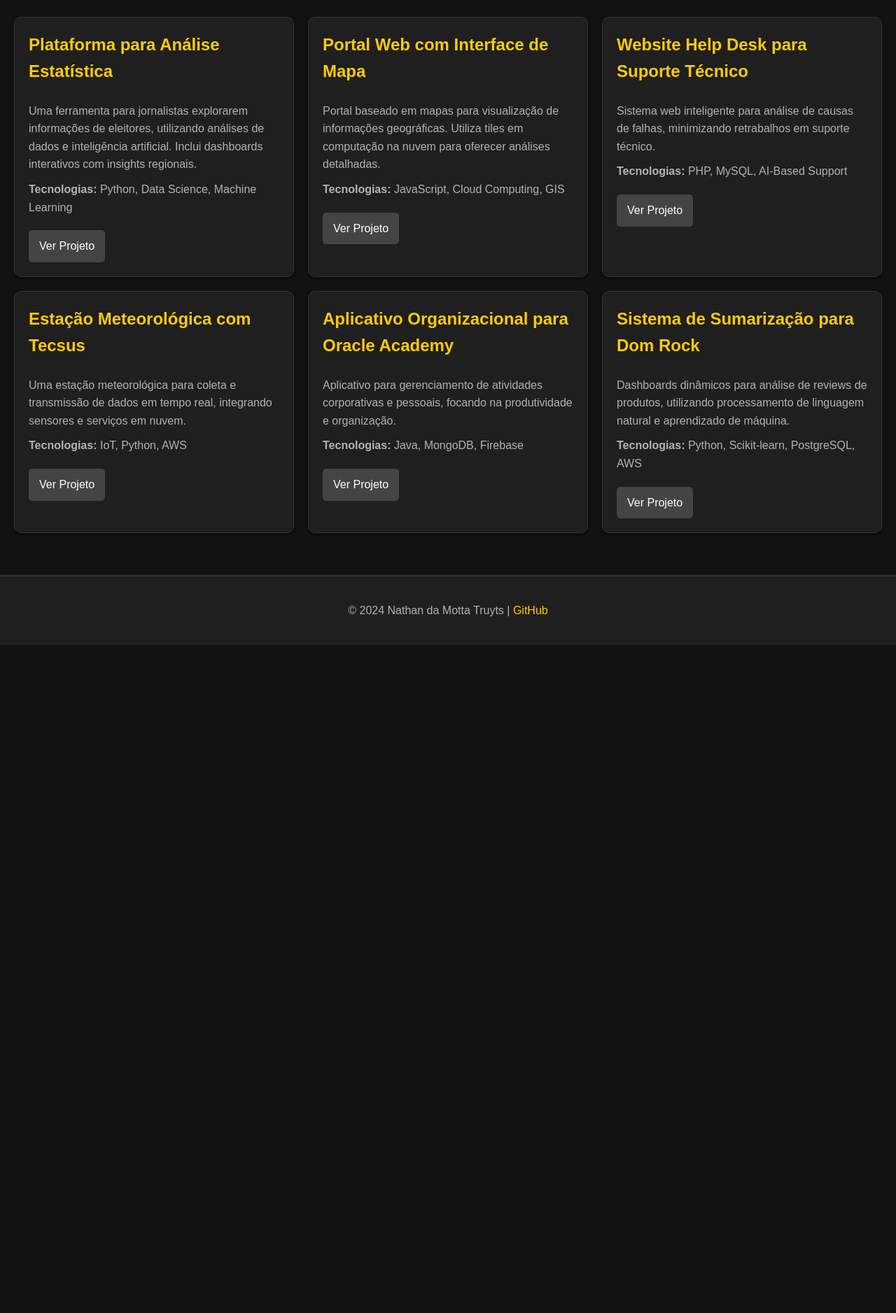
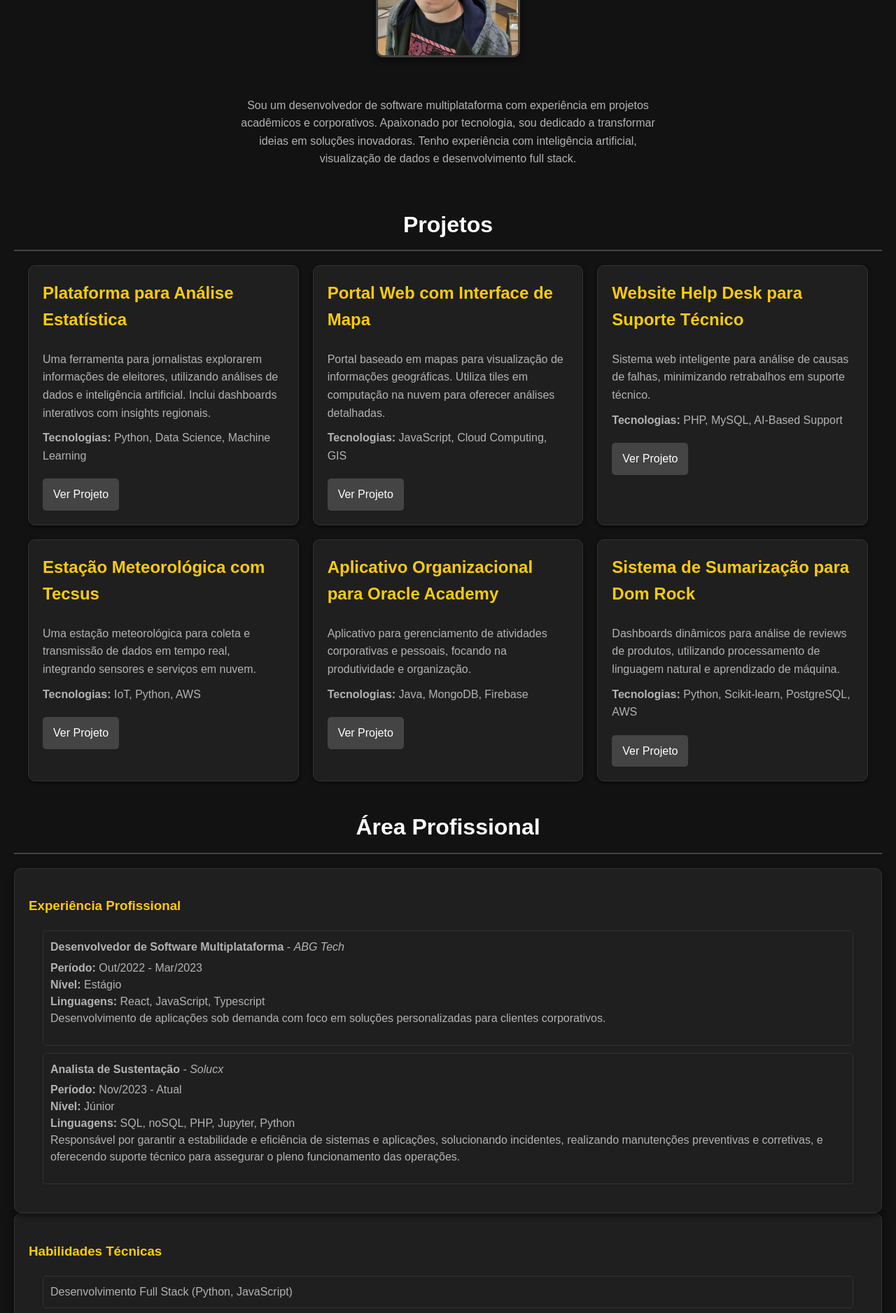
Before and after one commit to fatec-sjc-dsm-portfolio/ra1461392111026, a plain HTML site: page index.html in a window 1280 px wide. Shown: the part 440-2317 px from the top of the page at 70% size. Before the commit the page ends 1362 px from the top, so only its background shows below. Drawn offline with Linux system fonts and the light colour scheme.

Commit message:
Correções solicitadas

```diff
--- a/index.html
+++ b/index.html
@@ -7,25 +7,90 @@
     <link rel="stylesheet" href="./style.css">
 </head>
 <body>
+    <!-- Header -->
     <header>
+        <nav>
+            <ul>
+                <li><a href="#about">Sobre Mim</a></li>
+                <li><a href="#projects">Projetos</a></li>
+                <li><a href="#professional">Área Profissional</a></li>
+            </ul>
+        </nav>
         <h1>Nathan da Motta Truyts</h1>
         <p>Desenvolvedor de Software Multiplataforma</p>
     </header>
-    <main>
+
+    <!-- Seção de Informações Pessoais -->
     <section id="about">
         <h2>Sobre Mim</h2>
-            <p>Tenho 22 anos, natural de Jacareí, estudo Desenvolvimento de Software Multiplataforma na Fatec São José dos Campos e possuo certificações em UX, front-end e design patterns. Sou tranquilo, aberto a críticas e trabalho bem em equipe. Meu objetivo é crescer como profissional e contribuir com a sociedade.</p>
+        <div class="about-container">
+            <img src="./assets/images/profile.jpg" alt="Foto de Perfil" class="profile-photo">
+            <p>
+                Sou um desenvolvedor de software multiplataforma com experiência em
+                projetos acadêmicos e corporativos. Apaixonado por tecnologia, sou
+                dedicado a transformar ideias em soluções inovadoras.
+                Tenho experiência com inteligência artificial, visualização de dados
+                e desenvolvimento full stack.
+            </p>
+        </div>
     </section>
+
+    <!-- Seção de Projetos -->
     <section id="projects">
         <h2>Projetos</h2>
         <div class="projects-grid">
+            <!-- Os projetos serão inseridos pelo JavaScript -->
         </div>
     </section>
-    </main>
+
+
+    <!-- Seção de Área Profissional -->
+    <section id="professional">
+        <h2>Área Profissional</h2>
+        <div class="professional-container">
+            <div class="professional-experience">
+                <h3>Experiência Profissional</h3>
+                <ul>
+                    <li>
+                        <strong>Desenvolvedor de Software Multiplataforma</strong> - <em>ABG Tech</em>
+                        <p>
+                            <strong>Período:</strong> Out/2022 - Mar/2023<br>
+                            <strong>Nível:</strong> Estágio<br>
+                            <strong>Linguagens:</strong> React, JavaScript, Typescript<br>
+                            Desenvolvimento de aplicações sob demanda com foco em soluções personalizadas para clientes corporativos.
+                        </p>
+                    </li>
+                    <li>
+                        <strong>Analista de Sustentação</strong> - <em>Solucx</em>
+                        <p>
+                            <strong>Período:</strong> Nov/2023 - Atual<br>
+                            <strong>Nível:</strong> Júnior<br>
+                            <strong>Linguagens:</strong> SQL, noSQL, PHP, Jupyter, Python<br>
+                            Responsável por garantir a estabilidade e eficiência de sistemas e aplicações, solucionando incidentes, realizando manutenções preventivas e corretivas, e oferecendo suporte técnico para assegurar o pleno funcionamento das operações.
+                        </p>
+                    </li>
+                </ul>
+            </div>
+        </div>
+
+            <div class="professional-skills">
+                <h3>Habilidades Técnicas</h3>
+                <ul>
+                    <li>Desenvolvimento Full Stack (Python, JavaScript)</li>
+                    <li>Processamento de Linguagem Natural (PLN)</li>
+                    <li>Aprendizado de Máquina (Scikit-learn, Pandas)</li>
+                    <li>Gerenciamento de Projetos Ágeis (Scrum, Kanban)</li>
+                    <li>Manipulação de dados (Jupyter Notebook)</li>
+                </ul>
+            </div>
+        </div>
+    </section>
+
+    <!-- Footer -->
     <footer>
         <p>© 2024 Nathan da Motta Truyts | <a href="https://github.com/Nathtruyts" target="_blank">GitHub</a></p>
     </footer>
+
     <script src="./assets/scripts/main.js"></script>
-
 </body>
 </html>
--- a/style.css
+++ b/style.css
@@ -1,4 +1,4 @@
-/* Tema Escuro */
+/* Estilo Geral */
 body {
     font-family: 'Arial', sans-serif;
     margin: 0;
@@ -8,43 +8,85 @@ body {
     line-height: 1.6;
 }
 
+/* Header */
 header {
     background-color: #1f1f1f;
-    color: #fff;
     padding: 20px 10px;
     text-align: center;
     border-bottom: 2px solid #333;
 }
 
+header nav ul {
+    list-style: none;
+    padding: 0;
+    margin: 0 0 20px;
+    display: flex;
+    justify-content: center;
+    gap: 20px;
+}
+
+header nav ul li a {
+    text-decoration: none;
+    color: #ffcc00;
+    font-weight: bold;
+    transition: color 0.2s ease-in-out;
+}
+
+header nav ul li a:hover {
+    color: #fff;
+}
+
 header h1 {
-    margin: 0;
+    margin: 10px 0;
     font-size: 2.5em;
+    color: #ffcc00;
 }
 
 header p {
-    margin: 5px 0;
+    margin: 0;
     font-size: 1.2em;
     color: #b3b3b3;
 }
 
-main {
-    padding: 20px;
+/* Sobre Mim */
+#about {
+    margin: 40px 20px;
+    text-align: center;
 }
 
-section {
-    margin-bottom: 40px;
+.about-container {
+    display: flex;
+    flex-direction: column;
+    align-items: center;
+    gap: 20px;
 }
 
-h2 {
-    font-size: 2em;
-    border-bottom: 2px solid #444;
-    padding-bottom: 10px;
+.profile-photo {
+    width: 200px; /* Largura maior */
+    height: 200px; /* Altura igual para manter o formato quadrado */
+    border-radius: 10px; /* Arredondamento sutil para as bordas */
+    border: 3px solid #444; /* Borda para destacar */
+    object-fit: cover; /* Garante que a imagem preencha o quadrado */
+    margin-bottom: 20px; /* Espaçamento abaixo da foto */
+    box-shadow: 0 4px 10px rgba(0, 0, 0, 0.5); /* Sombra leve */
+}
+
+
+#about p {
+    max-width: 600px;
+    color: #b3b3b3;
+}
+
+/* Projetos */
+#projects {
+    margin: 40px 20px;
 }
 
 .projects-grid {
     display: grid;
     grid-template-columns: repeat(auto-fit, minmax(300px, 1fr));
     gap: 20px;
+    margin: 20px;
 }
 
 .project-card {
@@ -88,6 +130,27 @@ h2 {
     color: #000;
 }
 
+/* Área Profissional */
+#professional {
+    margin: 40px 20px;
+}
+
+#professional ul {
+    list-style: none;
+    padding: 0;
+    margin: 20px;
+}
+
+#professional ul li {
+    margin: 10px 0;
+    padding: 10px;
+    background: #1f1f1f;
+    border: 1px solid #333;
+    border-radius: 5px;
+    color: #b3b3b3;
+}
+
+/* Footer */
 footer {
     text-align: center;
     padding: 20px;
@@ -104,3 +167,53 @@ footer a {
 footer a:hover {
     text-decoration: underline;
 }
+
+/* Títulos */
+h2 {
+    font-size: 2em;
+    border-bottom: 2px solid #444;
+    padding-bottom: 10px;
+    margin-bottom: 20px;
+    text-align: center;
+}
+
+#professional {
+    margin: 40px 20px;
+}
+
+.professional-container {
+    display: flex;
+    flex-wrap: wrap;
+    gap: 20px;
+    justify-content: space-between;
+}
+
+.professional-experience, .professional-skills {
+    flex: 1 1 45%;
+    background: #1f1f1f;
+    padding: 20px;
+    border: 1px solid #333;
+    border-radius: 10px;
+    box-shadow: 0 4px 10px rgba(0, 0, 0, 0.5);
+}
+
+.professional-experience h3, .professional-skills h3 {
+    color: #ffcc00;
+    margin-bottom: 15px;
+}
+
+.professional-experience ul, .professional-skills ul {
+    list-style: none;
+    padding: 0;
+    margin: 0;
+}
+
+.professional-experience li, .professional-skills li {
+    margin-bottom: 15px;
+}
+
+.professional-experience p, .professional-skills li {
+    color: #b3b3b3;
+    margin-top: 5px;
+    line-height: 1.5;
+}
```
Also changed, not shown: assets/images/profile.jpg (added). Lines whose indentation alone changed are shown as unchanged.
